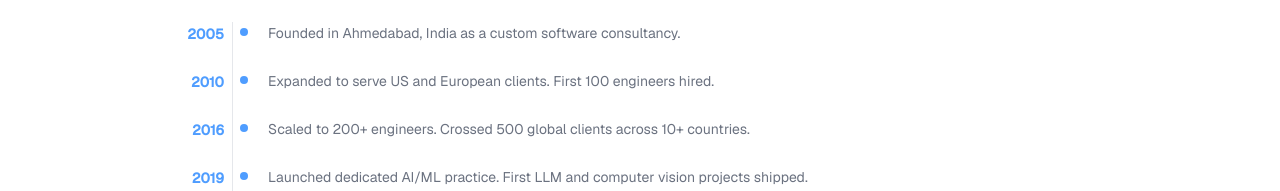
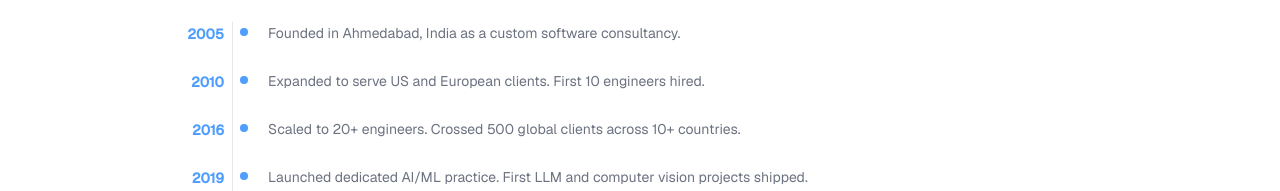
Before and after one commit to nitinmadelyn/kivva.tech, a Next.js app: page /about in a window 1280 px wide. Shown: the part 1817-2008 px from the top of the page. Built offline with nearby package versions, Linux system fonts and the light colour scheme.

Commit message:
fix click savvy wording

```diff
--- a/app/about/page.tsx
+++ b/app/about/page.tsx
@@ -52,8 +52,8 @@
 
 const MILESTONES = [
   { year: "2005", event: "Founded in Ahmedabad, India as a custom software consultancy." },
-  { year: "2010", event: "Expanded to serve US and European clients. First 100 engineers hired." },
-  { year: "2016", event: "Scaled to 200+ engineers. Crossed 500 global clients across 10+ countries." },
+  { year: "2010", event: "Expanded to serve US and European clients. First 10 engineers hired." },
+  { year: "2016", event: "Scaled to 20+ engineers. Crossed 500 global clients across 10+ countries." },
   { year: "2019", event: "Launched dedicated AI/ML practice. First LLM and computer vision projects shipped." },
   { year: "2022", event: "480+ active clients across 15+ countries. Shopify Partner and AWS Certified." },
   { year: "2024", event: "Full AI Engineering division launched. Agentic systems, RAG, and custom model work at scale." },
@@ -131,7 +131,7 @@
                 {[
                   { value: "15+", label: "Years in operation" },
                   { value: "480+", label: "Completed projects" },
-                  { value: "500+", label: "Engineers globally" },
+                  { value: "50+", label: "Engineers globally" },
                   { value: "3+ yrs", label: "Avg. client relationship" },
                 ].map(({ value, label }) => (
                   <div key={label} className="rounded-xl border border-light-border bg-light-surface p-5 text-center">
--- a/app/about/team/page.tsx
+++ b/app/about/team/page.tsx
@@ -124,7 +124,7 @@
               <span className="text-brand-blue">the products.</span>
             </h1>
             <p className="text-text-dim max-w-2xl text-base leading-relaxed">
-              500+ engineers, architects, and product specialists across India, the US, and Europe — united by a commitment to shipping things that work.
+              50+ engineers, architects, and product specialists across India, the US, and Europe — united by a commitment to shipping things that work.
             </p>
           </div>
         </section>
--- a/app/careers/page.tsx
+++ b/app/careers/page.tsx
@@ -13,7 +13,7 @@
 export const metadata: Metadata = buildMetadata({
   title: "Careers at KivvaTech",
   description:
-    "Join KivvaTech — a global AI and software engineering company with 500+ engineers across 15+ countries. We are always looking for exceptional engineers.",
+    "Join KivvaTech — a global AI and software engineering company with 50+ engineers across 15+ countries. We are always looking for exceptional engineers.",
   path: "/careers",
   keywords: ["KivvaTech careers", "AI engineering jobs", "software engineering jobs", "remote engineering jobs"],
 });
@@ -107,7 +107,7 @@
               <span className="text-brand-blue">that actually matter.</span>
             </h1>
             <p className="text-text-dim max-w-2xl text-base leading-relaxed mb-8">
-              We are a team of 500+ engineers who care deeply about the quality of what we build. If you want to work on frontier AI, ship products that reach real users, and get better every year — this is the place.
+              We are a team of 50+ engineers who care deeply about the quality of what we build. If you want to work on frontier AI, ship products that reach real users, and get better every year — this is the place.
             </p>
             <a
               href="#open-roles"
--- a/components/common/SisterAgencyCallout.tsx
+++ b/components/common/SisterAgencyCallout.tsx
@@ -2,7 +2,7 @@
  * SisterAgencyCallout
  *
  * A contextual cross-sell banner linking visitors to TheClickSavvy,
- * KivvaTech's sister digital marketing agency.
+ * KivvaTech's sister performance marketing agency.
  *
  * Server Component — no client-side JS needed.
  */
@@ -14,7 +14,7 @@
       <div className="flex-1 min-w-0">
         <p className="text-xs text-text-dim mb-1">Also from KivvaTech group</p>
         <p className="text-sm font-semibold text-white mb-1">
-          Looking for digital marketing?
+          Looking for performance marketing?
         </p>
         <p className="text-xs text-text-dim leading-relaxed">
           Our sister agency specialises in SEO, paid ads, and brand strategy.
```
